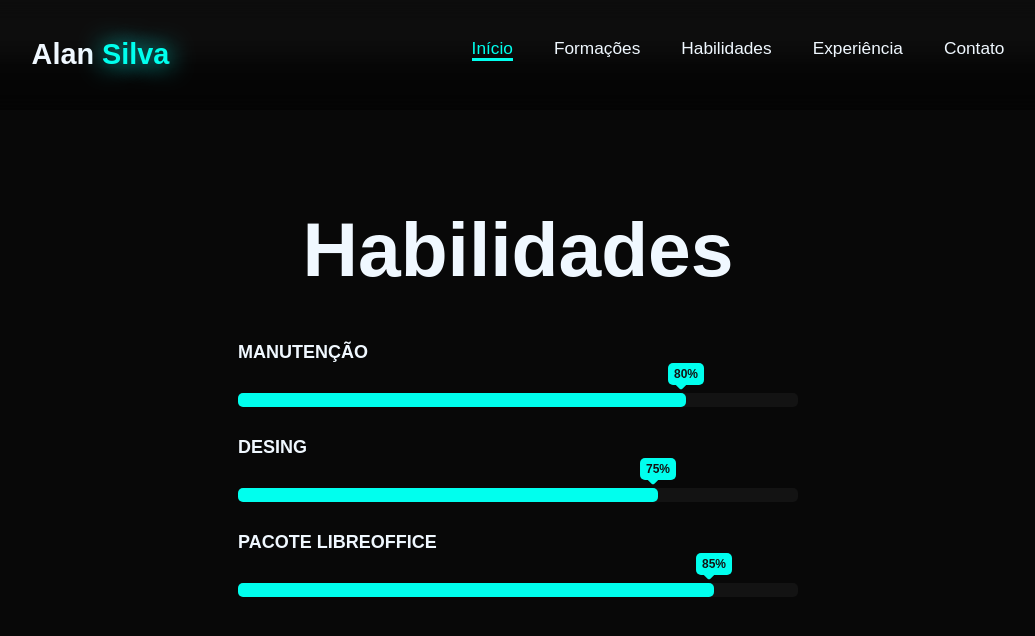
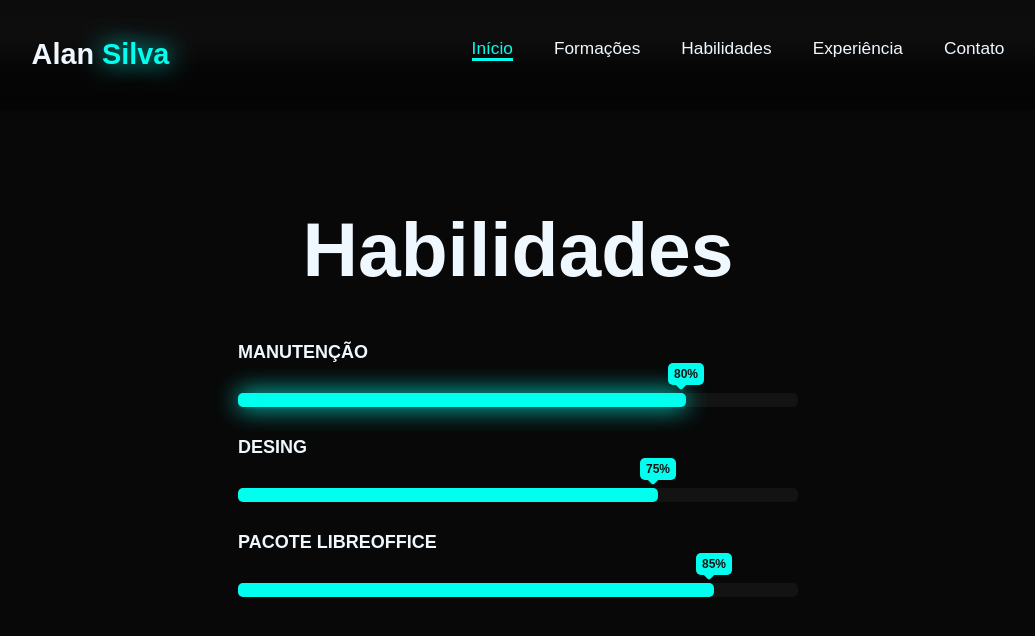
Before and after one commit to Alan-programmer007/Portifolio, a plain HTML site: page src/index.html in a window 1280 px wide. In both pictures the pointer is over the element 584 px from the left and 2235 px from the top of the page. Shown: the part 1835-2471 px from the top of the page, without its empty margins (122-1157 px from the left). Drawn offline with nearby package versions, Linux system fonts and the light colour scheme.

Commit message:
Detalhe na section Habilidades.

```diff
--- a/src/css/style.css
+++ b/src/css/style.css
@@ -439,6 +439,10 @@ span {
     animation: fullBar 2.5s 1;
 }
 
+.skill-per:hover {
+    box-shadow: 0 0 25px var(--main-color);
+}
+
 .skill-per::before {
     content: attr(per);
     position: absolute;
```
